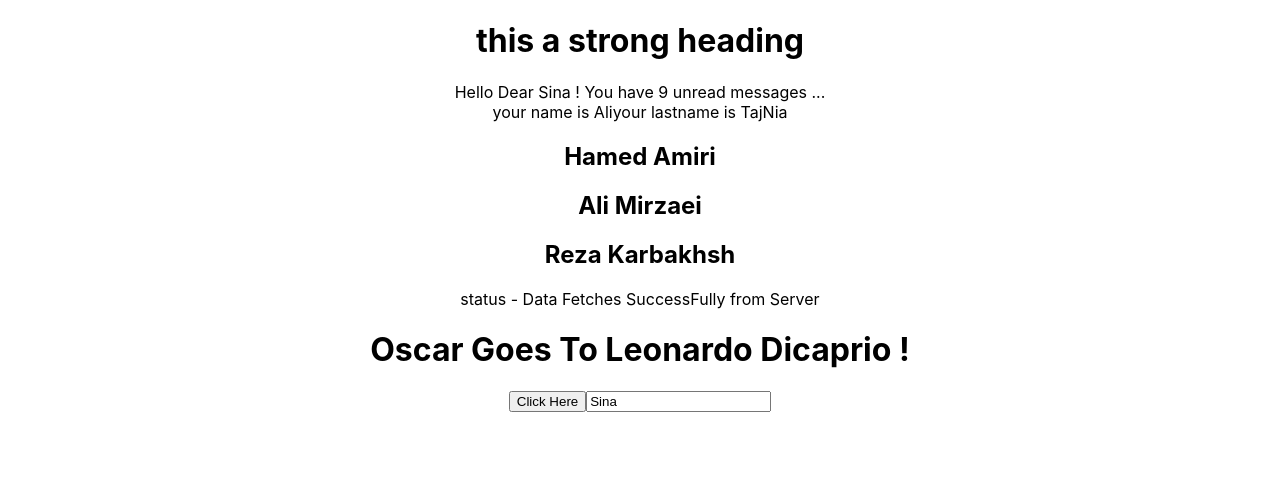
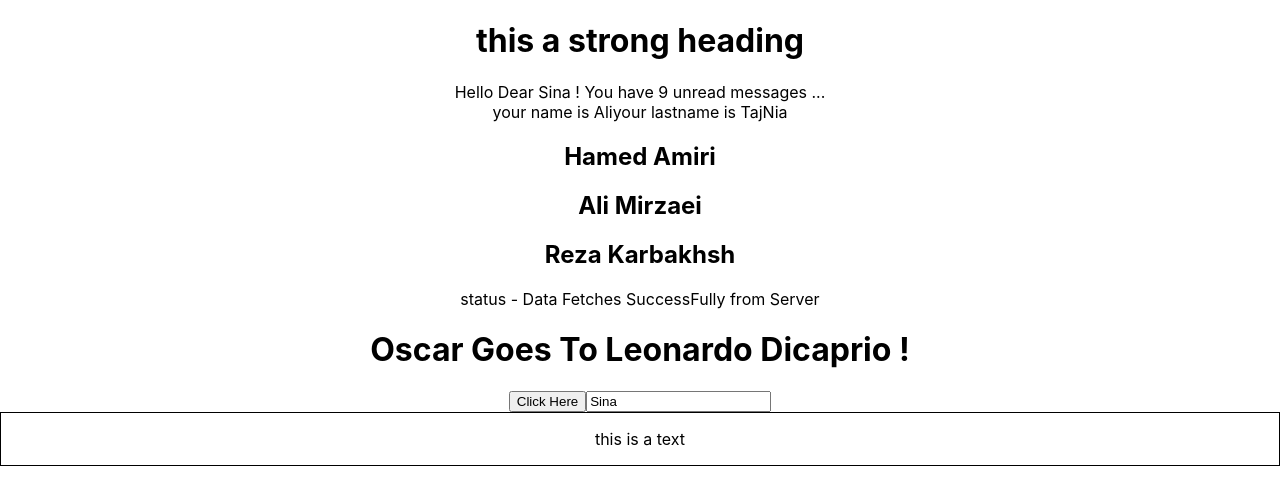
Before and after one commit to sinasaeedifar/typescript-demo, a React (Create React App) app: page / in a window 1280 px wide. Shown: the top 504 px of the page. Built offline with nearby package versions, Linux system fonts and the light colour scheme.

Commit message:
pass element styles as a props (part 7)

```diff
--- a/src/App.tsx
+++ b/src/App.tsx
@@ -1,5 +1,6 @@
 import "./App.css";
 import { Button } from "./components/Button";
+import { Container } from "./components/Container";
 import { Greet } from "./components/Greet";
 import { Heading } from "./components/Heading";
 import { Input } from "./components/Input";
@@ -41,7 +42,11 @@ function App() {
           console.log("i am clicked", event, id);
         }}
       />
-      <Input value="Sina" handleChange={event=>console.log("event",event)} />
+      <Input
+        value="Sina"
+        handleChange={(event) => console.log("event", event)}
+      />
+      <Container style={{ padding: "1rem", border: "1px solid black" }} />
     </div>
   );
 }
--- /dev/null
+++ b/src/components/Container.tsx
@@ -0,0 +1,9 @@
+import React from "react";
+
+type ContainerProps = {
+  style: React.CSSProperties;
+};
+
+export const Container = (props: ContainerProps) => {
+  return <div style={props.style}>this is a text</div>;
+};
```
